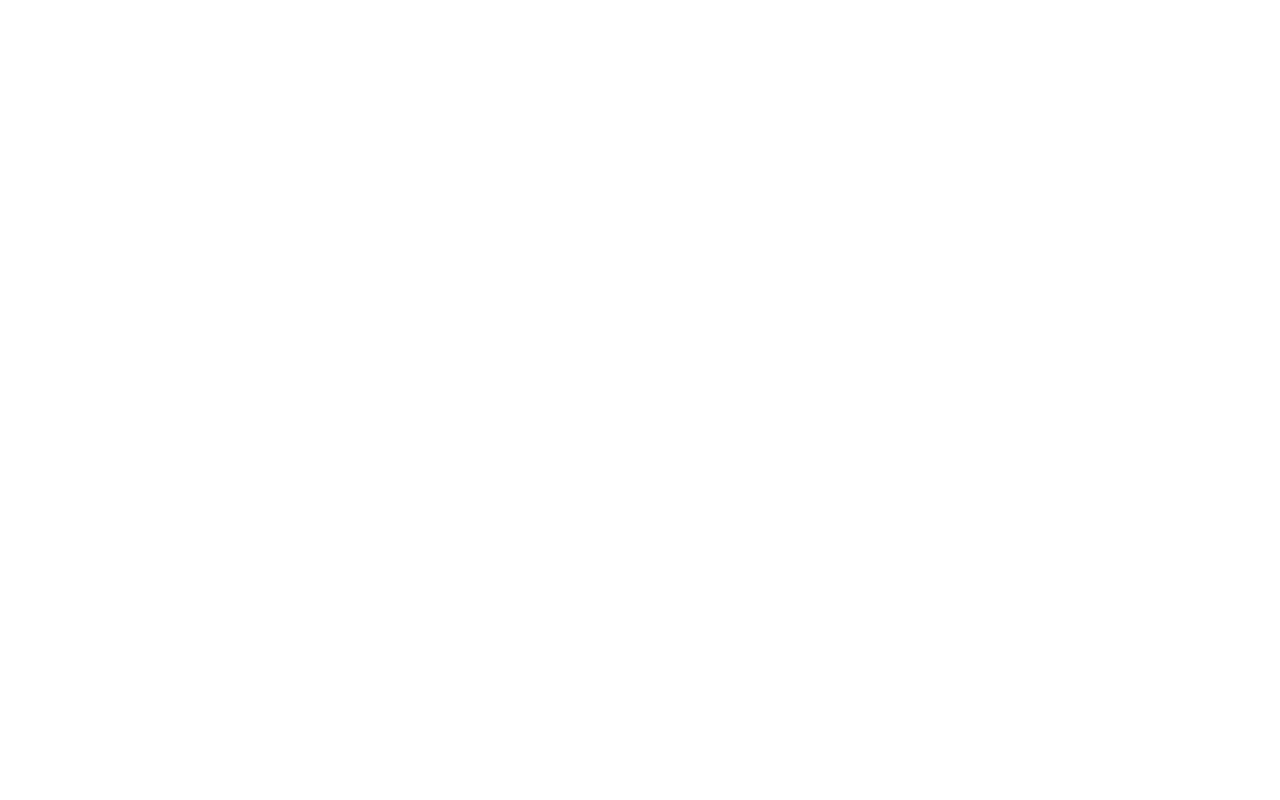
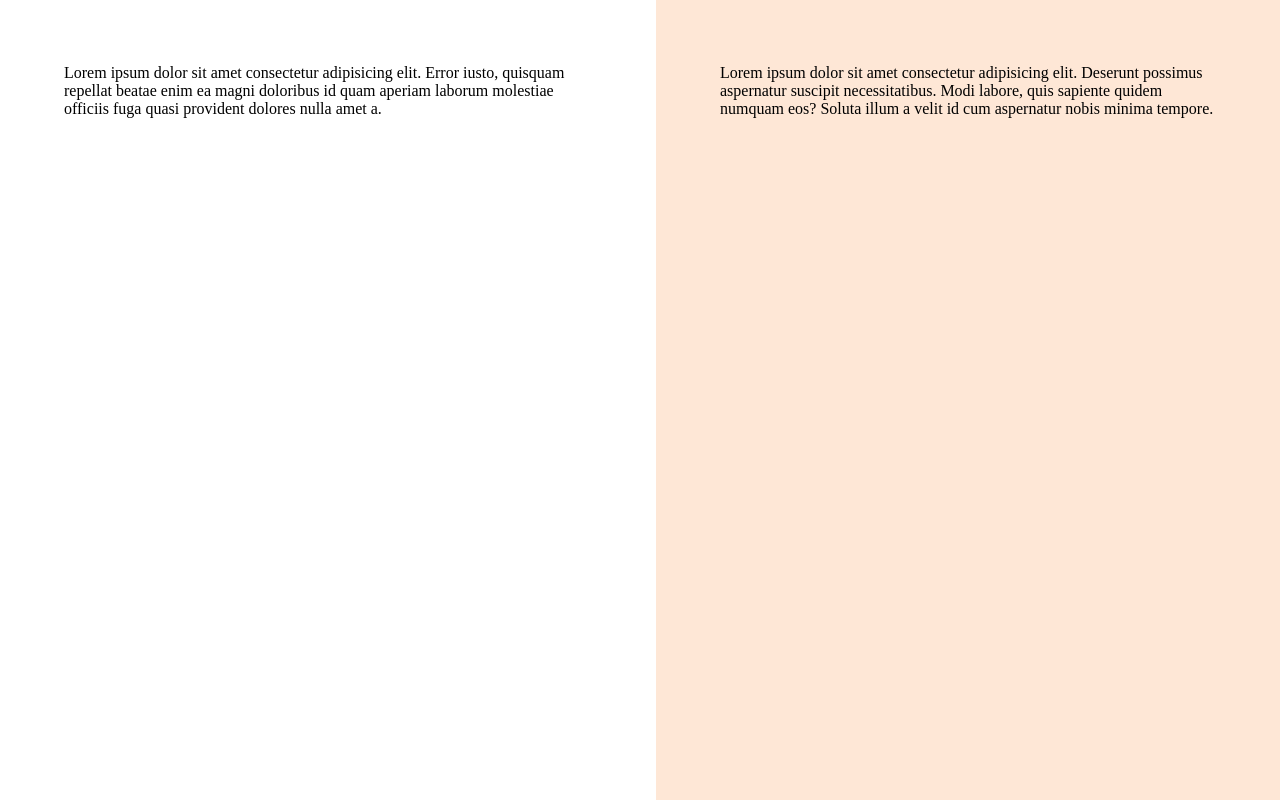
Before and after one commit to danillo-fullstack/projeto-fullstack-formulario-matricula, a plain HTML site: page index.html in a window 1280 px wide. Drawn offline with Linux system fonts and the light colour scheme.

Commit message:
Criando o arquivo layout no CSS

```diff
--- a/index.html
+++ b/index.html
@@ -13,6 +13,18 @@
     <link rel="stylesheet" href="styles/index.css">
 </head>
 <body>
+    <div id="app">
+        <main>
+            <div class="main-container">
+                Lorem ipsum dolor sit amet consectetur adipisicing elit. Error iusto, quisquam repellat beatae enim ea magni doloribus id quam aperiam laborum molestiae officiis fuga quasi provident dolores nulla amet a.
+            </div>
+        </main>
 
+        <aside>
+            <div class="aside-container">
+                Lorem ipsum dolor sit amet consectetur adipisicing elit. Deserunt possimus aspernatur suscipit necessitatibus. Modi labore, quis sapiente quidem numquam eos? Soluta illum a velit id cum aspernatur nobis minima tempore.
+            </div>
+        </aside>
+    </div>
 </body>
 </html>
--- a/styles/global.css
+++ b/styles/global.css
@@ -1,3 +1,9 @@
+* {
+    margin: 0;
+    padding: 0;
+    box-sizing: border-box;
+}
+
 :root {
     --font-family: 'Poppins', sans-serif;
     --text: 400 1rem/1.5 var(--font-family);
@@ -16,3 +22,7 @@
     --stroke-highlight: #F3541C;
     --semantic-error: #DC2626;
 }
+
+body {
+    overflow: hidden;
+}
--- a/styles/index.css
+++ b/styles/index.css
@@ -1 +1,2 @@
 @import url(global.css);
+@import url(layout.css);
--- /dev/null
+++ b/styles/layout.css
@@ -0,0 +1,25 @@
+#app {
+    display: grid;
+    grid-template-columns: 51.25% 48.75%;
+    height: 100vh;
+    overflow: hidden;
+}
+
+main {
+    overflow: auto;
+    padding: 4rem;
+
+    & .main-container {
+        max-width: 33rem;
+        margin-left: auto;
+    }
+}
+
+aside {
+    background-color: var(--surface-secondary);
+    padding: 4rem;
+
+    & .aside-container {
+        max-width: 31rem;
+    }
+}
```
